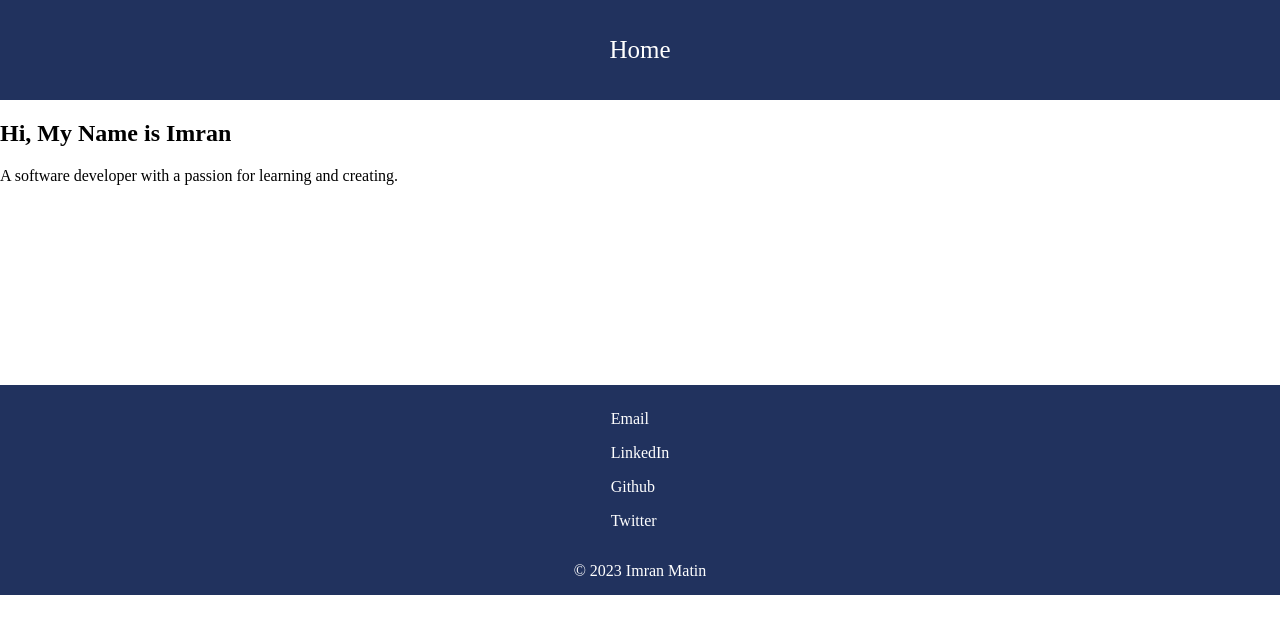
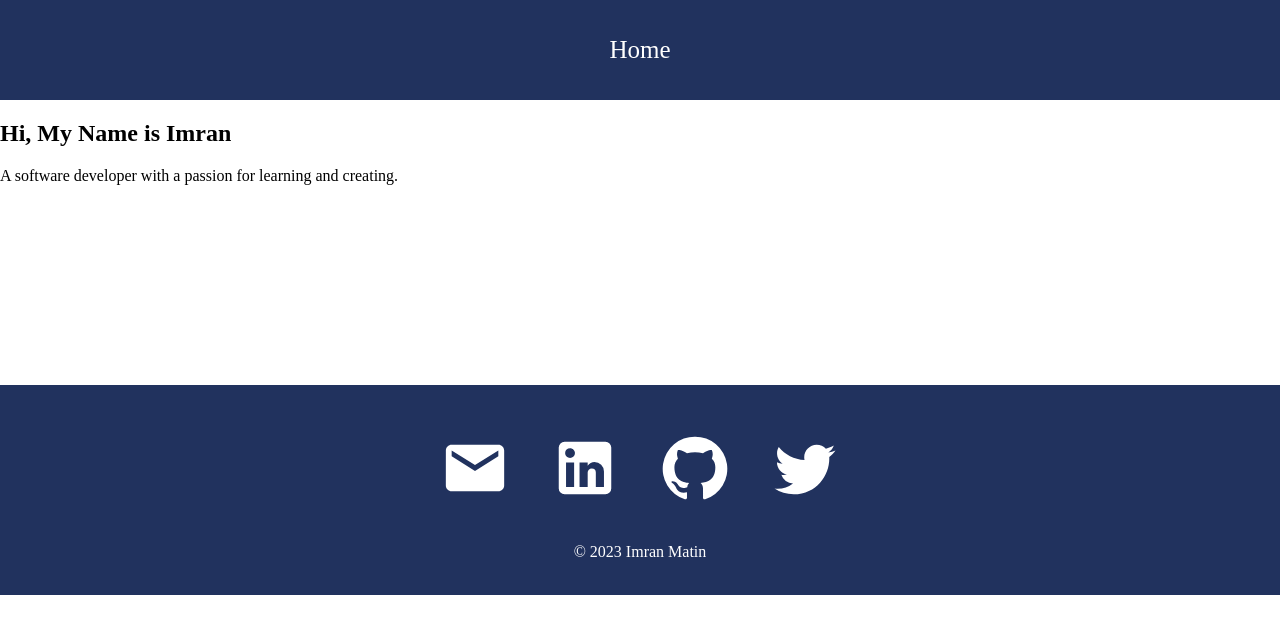
Before and after one commit to imranmatin23/imranmatin23.github.io, a React (Create React App) app: page / in a window 1280 px wide. Shown: the top 634 px of the page. Built offline with nearby package versions, Linux system fonts and the light colour scheme.

Commit message:
Add Material UI (mui) icons for social media

```diff
--- a/package.json
+++ b/package.json
@@ -7,6 +7,7 @@
   "dependencies": {
     "@emotion/react": "^11.10.8",
     "@emotion/styled": "^11.10.8",
+    "@mui/icons-material": "^5.11.16",
     "@mui/material": "^5.12.3",
     "@testing-library/jest-dom": "^5.16.5",
     "@testing-library/react": "^13.4.0",
--- a/src/components/Footer.js
+++ b/src/components/Footer.js
@@ -1,15 +1,18 @@
 import React from "react";
+import EmailIcon from '@mui/icons-material/Email';
+import LinkedInIcon from '@mui/icons-material/LinkedIn';
+import GitHubIcon from '@mui/icons-material/GitHub';
+import TwitterIcon from '@mui/icons-material/Twitter';
 import "../styles/Footer.css";
 
 function Footer() {
   return (
     <div className="footer">
       <div className="socialMedia">
-        {/* TODO: Use Icons */}
-        <p>Email</p>
-        <p>LinkedIn</p>
-        <p>Github</p>
-        <p>Twitter</p>
+        <EmailIcon />
+        <LinkedInIcon />
+        <GitHubIcon />
+        <TwitterIcon />
       </div>
       <p> &copy; 2023 Imran Matin</p>
     </div>
--- a/src/components/Navbar.js
+++ b/src/components/Navbar.js
@@ -1,5 +1,6 @@
 import React, { useEffect, useState } from "react";
 import { Link, useLocation } from "react-router-dom";
+import MenuIcon from '@mui/icons-material/Menu';
 import "../styles/Navbar.css";
 
 function Navbar() {
@@ -23,8 +24,7 @@ function Navbar() {
           () => {
             setExpandNavbar((prev) => !prev)
         }}>
-          {/* TODO: Use ReorderIcon */}
-          Menu
+          <MenuIcon />
         </button>
       </div>
       <div className="links">
```
Also changed, not shown: 1 other file (tests, documents, lock files or other folders).
